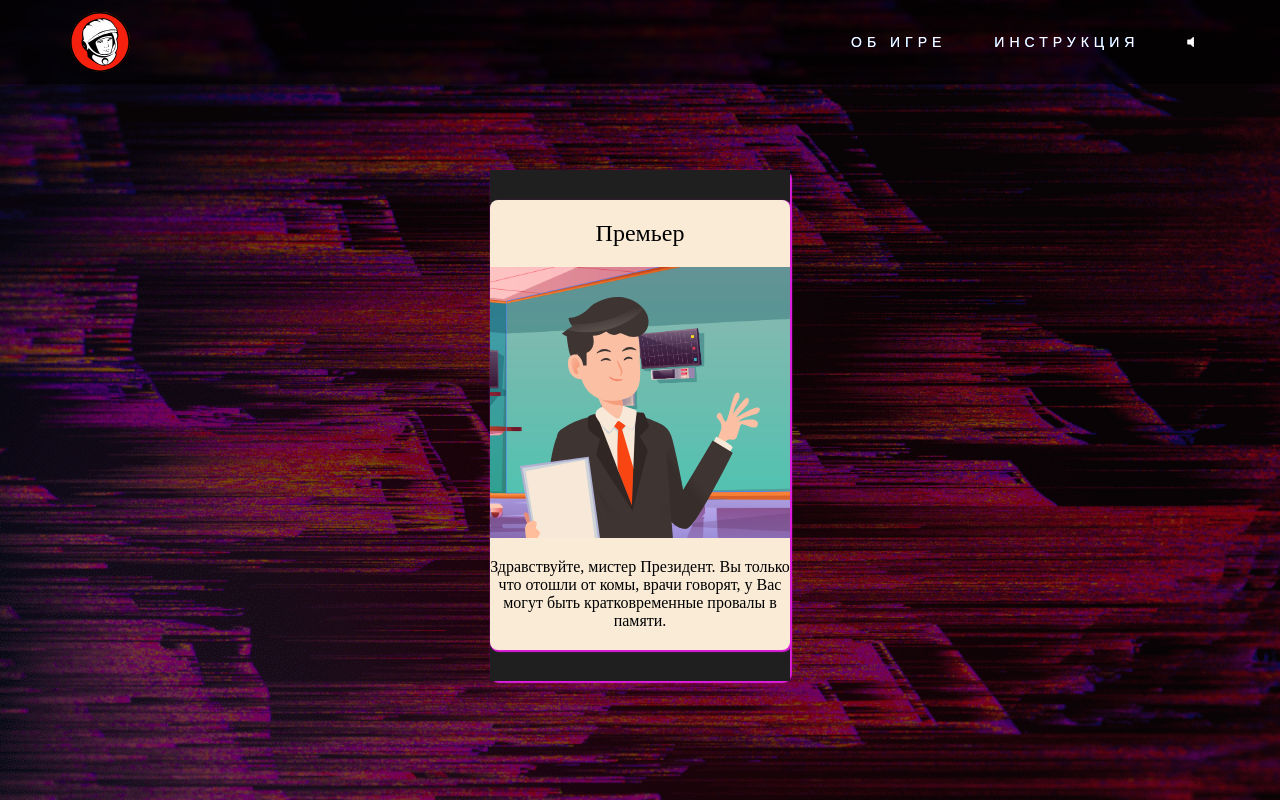
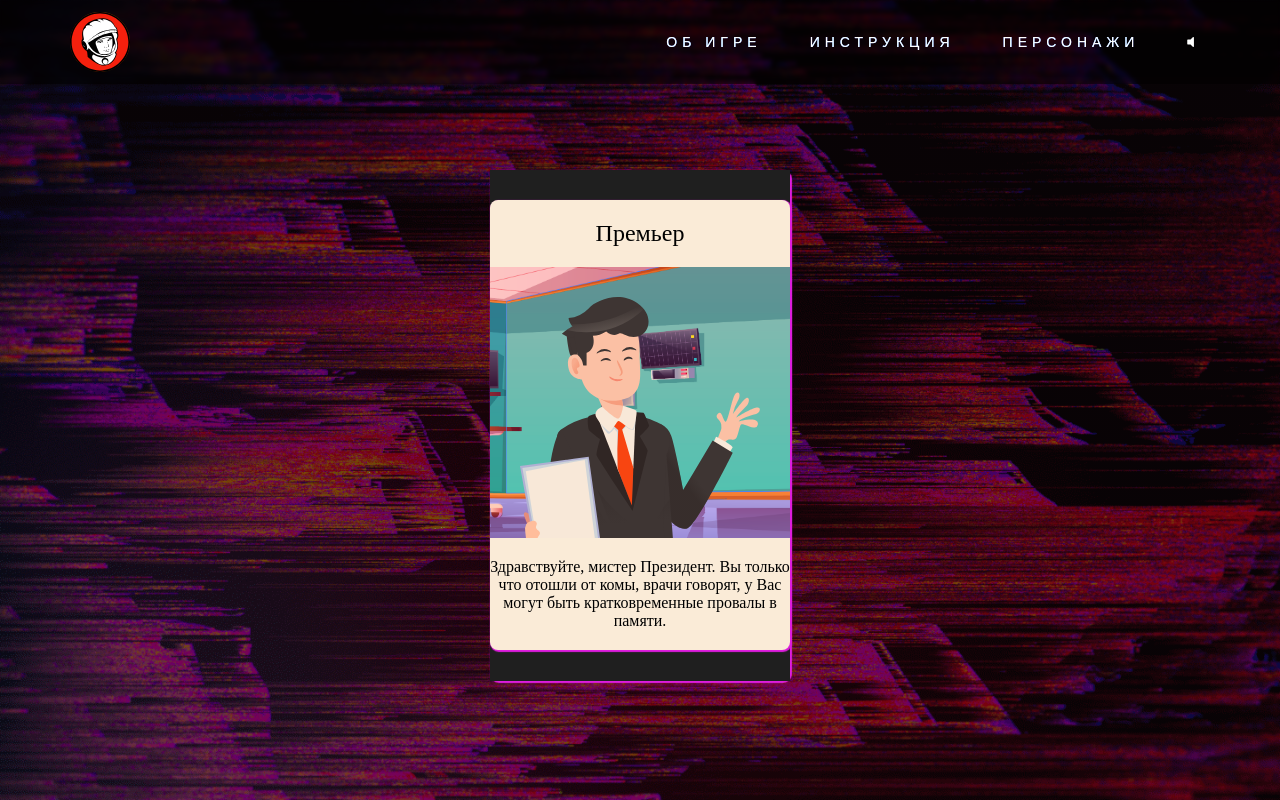
Before and after one commit to MyrsabekovaA/dramka_game, a Vue app: page /dramkagame in a window 1280 px wide. Built offline with nearby package versions, Linux system fonts and the light colour scheme.

Commit message:
front fix

```diff
--- a/src/components/NavBar.vue
+++ b/src/components/NavBar.vue
@@ -5,6 +5,7 @@
       <ul class="navigation" v-show="!mobile">
         <li><a class="glitchy" data-glitch="Об игре" href="#about">Об игре</a></li>
         <li><a class="glitchy" data-glitch="Инструкция" href="#instructions">Инструкция</a></li>
+        <li><router-link class="glitchy" data-glitch="Персонажи" to="/achievements">Персонажи</router-link></li>
         <li class="player">
           <div class="player">
             <div class="player-controls">
@@ -26,6 +27,7 @@
         <ul class="dropdown" v-show="mobileNav">
           <li><a class="glitchy" data-glitch="Об игре" href="#about">Об игре</a></li>
           <li><a class="glitchy" data-glitch="Инструкция" href="#instructions">Инструкция</a></li>
+          <li><router-link class="glitchy" data-glitch="Персонажи" to="/achievements">Персонажи</router-link></li>
           <li class="player">
             <div class="player">
               <div class="player-controls">
--- a/src/components/NavBar_game.vue
+++ b/src/components/NavBar_game.vue
@@ -3,8 +3,9 @@
     <nav>
       <router-link class="link" :to="{name: 'Home'}"><img src="assets/logo.svg"></router-link>
       <ul class="navigation" v-show="!mobile">
-          <li><router-link class="glitchy" data-glitch="Об игре" :to="{name: 'Home',hash: '#team'}">Об игре</router-link></li>
+          <li><router-link class="glitchy" data-glitch="Об игре" :to="{name: 'Home'}">Об игре</router-link></li>
           <li><router-link class="glitchy" data-glitch="Инструкция" :to="{name: 'Home'}">Инструкция</router-link></li>
+        <li><router-link class="glitchy" data-glitch="Персонажи" to="/achievements">Персонажи</router-link></li>
           <li class="player">
           <div class="player">
             <div class="player-controls">
@@ -24,8 +25,9 @@
       </div>
       <transition name="mobile-nav">
         <ul class="dropdown" v-show="mobileNav">
-          <li><router-link class="glitchy" data-glitch="О команде" :to="{name: 'Home',hash: '#team'}">О команде</router-link></li>
-          <li><router-link class="glitchy" data-glitch="Инструкция" :to="{name: 'Home'}">Инструкция</router-link></li>
+          <li><router-link class="glitchy" data-glitch="О команде" to="/">О команде</router-link></li>
+          <li><router-link class="glitchy" data-glitch="Инструкция" to="/">Инструкция</router-link></li>
+          <li><router-link class="glitchy" data-glitch="Персонажи" to="/achievements">Персонажи</router-link></li>
           <li class="player">
             <div class="player">
               <div class="player-controls">
--- a/src/views/HomePage.vue
+++ b/src/views/HomePage.vue
@@ -15,11 +15,12 @@
         </div>
       </div>
       <div id="about">
-        <div class='row' style="height: 550px;">
+        <div class='row'>
           <div class='column' style="vertical-align: middle;
     align-items: center;
     padding-right: 260px;
     padding-top: 100px;
+
 }">
             <div class='about_theme'>
               <MiniDramkaGame />
@@ -27,7 +28,8 @@
           </div>
           <div class='column' style="vertical-align: middle;
     justify-content: center;
-    align-items: center">
+    align-items: center;
+    ">
             <div class='about_text'>
               <b>DRAMKA</b> - это карточная игра симулятора президента.
               <br/>
@@ -46,7 +48,7 @@
       </div>
       <div id="instructions">
         <div class='row' style="display: block">
-          <div class='column'>
+          <div class='column' style="padding-top: 0">
             <div class='instructions_text' style="color: white">
               <b>Инструкция</b>
               <br/>
@@ -60,21 +62,6 @@
           </div>
           </div>
       </div>
-<!--      <div id="team">-->
-<!--        <div class='row'>-->
-<!--          <div class='column'>-->
-<!--            <div class='instructionsv2_theme'>-->
-<!--            </div>-->
-<!--          </div>-->
-<!--          <div class='column'>-->
-<!--            <div class='instructionsv2_text' style="color: white">-->
-<!--              <p>-->
-<!--                Lorem ipsum dolor sit amet, consectetur adipisicing elit. Accusamus accusantium corporis doloribus incidunt modi necessitatibus nemo placeat quia recusandae reprehenderit suscipit, tempora voluptatem. Beatae debitis dolores esse illum nam nesciunt non obcaecati omnis quia recusandae, sequi vel. Adipisci animi at commodi consequuntur deserunt est ex fugiat illum ipsam iusto laboriosam magni molestias nihil nostrum odio officiis pariatur placeat quam quis quos repellat reprehenderit sint soluta, vel vero vitae, voluptatibus voluptatum. Alias dicta eius eligendi ipsum magni mollitia saepe, similique suscipit. Aliquid aperiam, autem, beatae dolores error eum exercitationem facere facilis fuga ipsam quae, quaerat sed similique voluptas voluptate voluptatem voluptates!-->
-<!--              </p>-->
-<!--            </div>-->
-<!--          </div>-->
-<!--        </div>-->
-<!--      </div>-->
     </div>
   <footer-part></footer-part>
 </template>
@@ -103,7 +90,6 @@ export default {
   height: 100vh;
   color: white;
   display: flex;
-  //background-image: linear-gradient(rgba(0, 0, 0, 0.527),rgba(0, 0, 0, 0.5)) , url("/public/assets/bgnew.png");
 }
 
 .glitch {
@@ -272,7 +258,12 @@ button, button:after{
   }
   .author{
     text-align: center;
-  }
-}
+  } }
+@media (max-width: 426px) {
+  .column{
+    padding-top: 500px;
+  }}
+
+
 
 </style>
```
Also changed, not shown: 1 other file (tests, documents, lock files or other folders).
